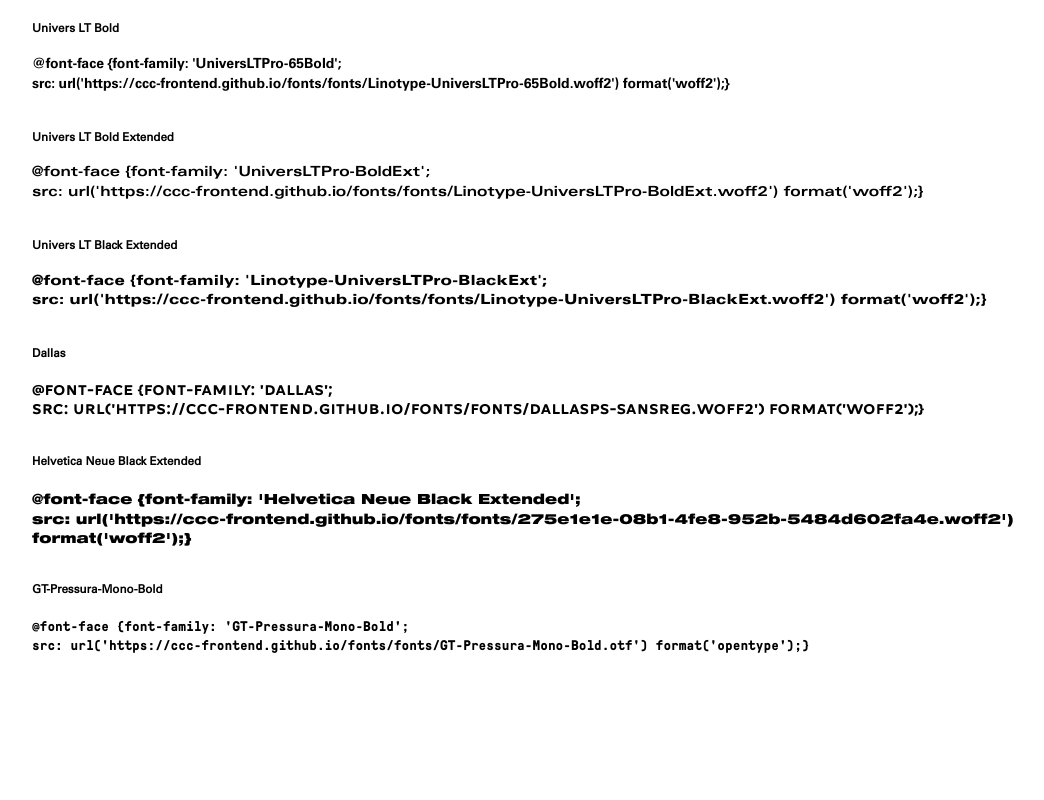
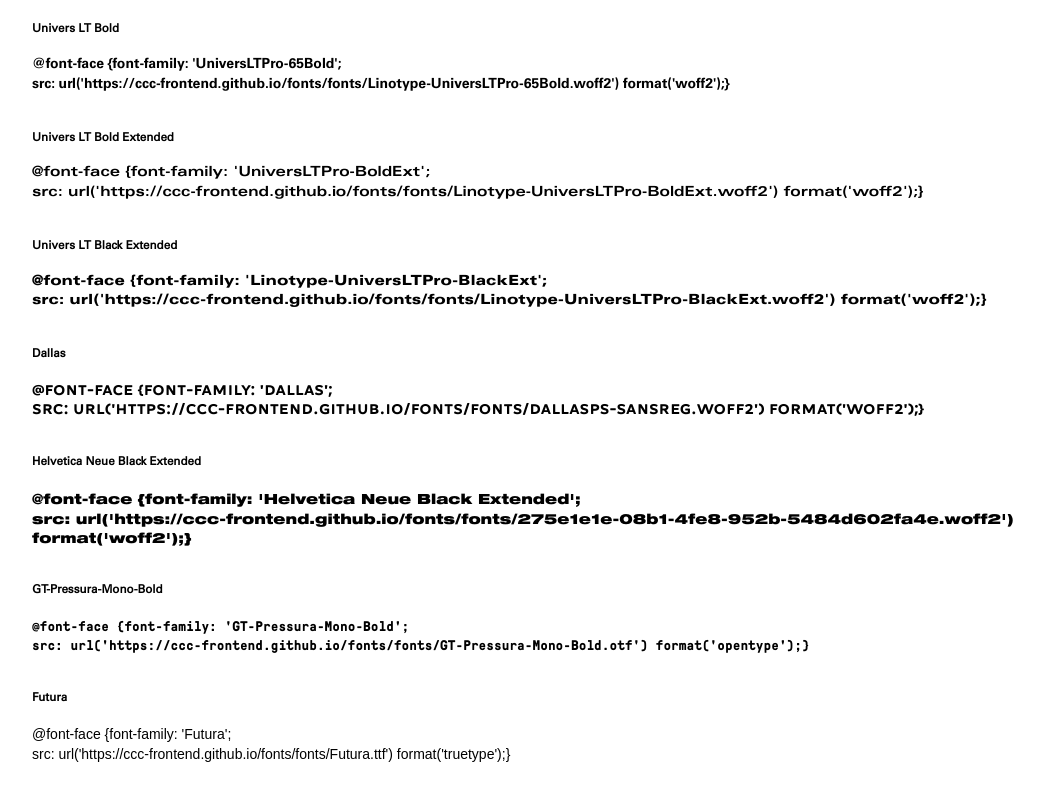
Before and after one commit to ccc-frontend/fonts, a plain HTML site: page index.html in a window 1280 px wide. Shown: the part 335-1135 px from the top of the page, without its empty margins (58-1102 px from the left). Before the commit the page ends 1105 px from the top, so only its background shows below. Drawn offline with Linux system fonts and the light colour scheme.

Commit message:
Update index.html

```diff
--- a/index.html
+++ b/index.html
@@ -77,6 +77,15 @@
           format('opentype');}
         </p>
       </section>
+      <section>
+        <h5>Futura</h5>
+        <p style="font-family: 'Futura', sans-serif">
+          @font-face {font-family: 'Futura'; <br />
+          src:
+          url('https://ccc-frontend.github.io/fonts/fonts/Futura.ttf')
+          format('truetype');}
+        </p>
+      </section>
     </main>
   </body>
 </html>
```
